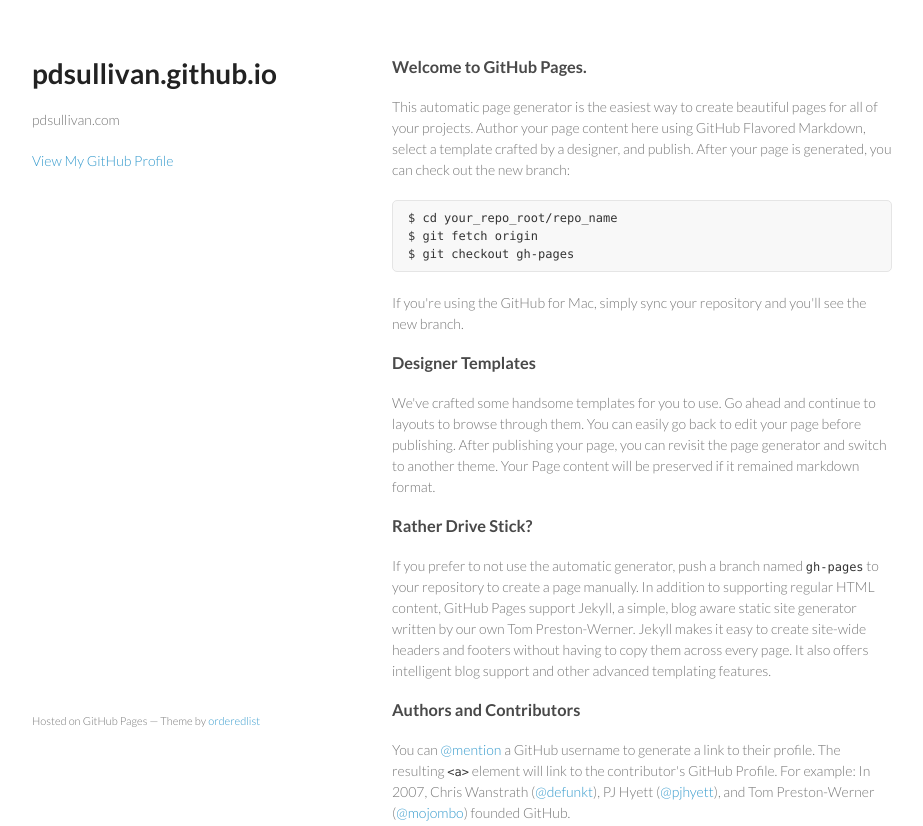
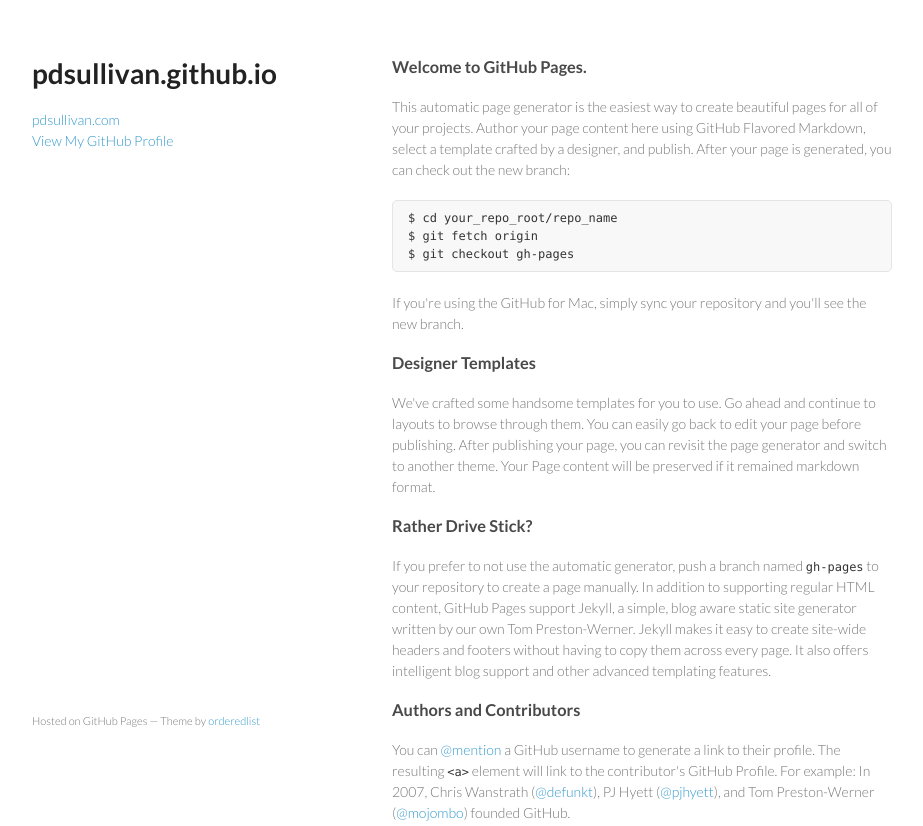
Before and after one commit to pdsullivan/list-github-repositories, a plain HTML site: page index.html in a window 1280 px wide. Shown: the top 826 px of the page, without its empty margins (178-1101 px from the left). Drawn offline with Linux system fonts and the light colour scheme.

Commit message:
changed subtitle to link

```diff
--- a/index.html
+++ b/index.html
@@ -16,7 +16,7 @@
     <div class="wrapper">
       <header>
         <h1>pdsullivan.github.io</h1>
-        <p>pdsullivan.com</p>
+        <a href="pdsullivan.com" target="_blank">pdsullivan.com</a>
 
 
         <p class="view"><a href="https://github.com/pdsullivan">View My GitHub Profile</a></p>
```
